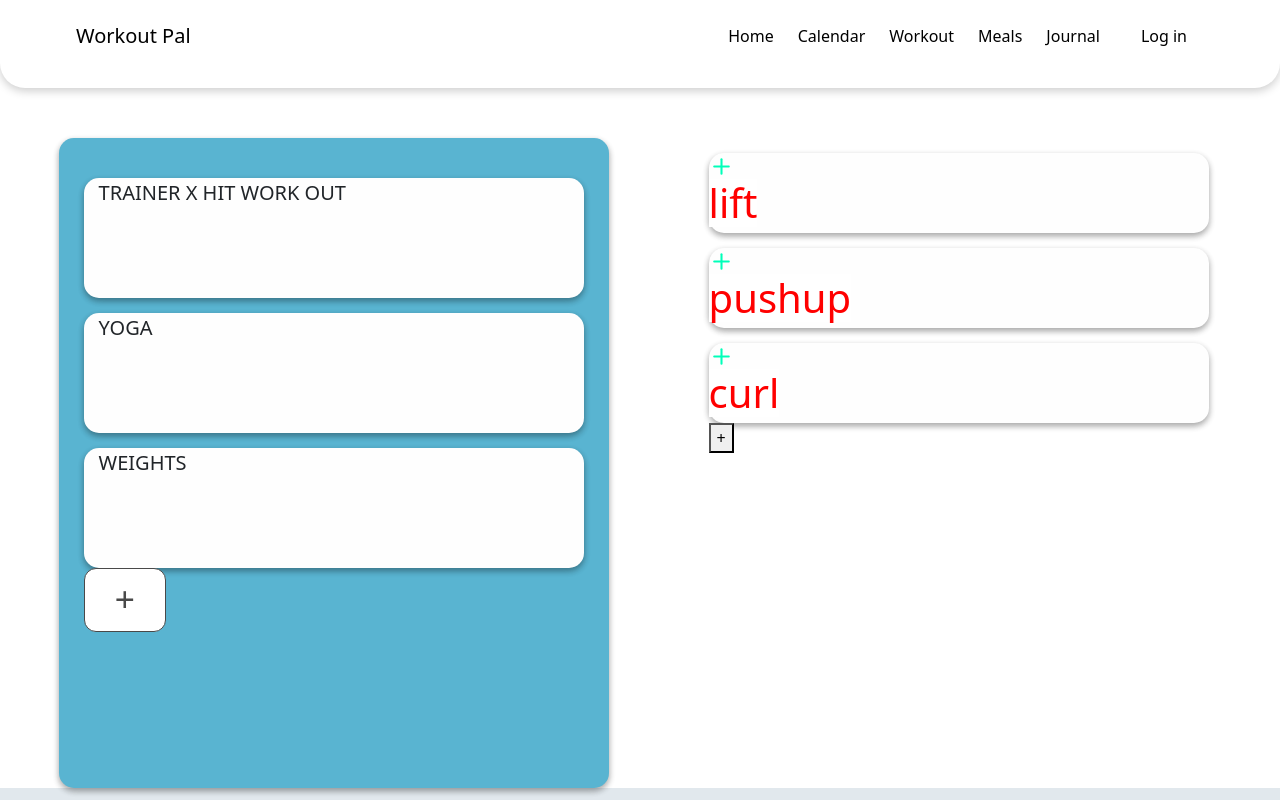
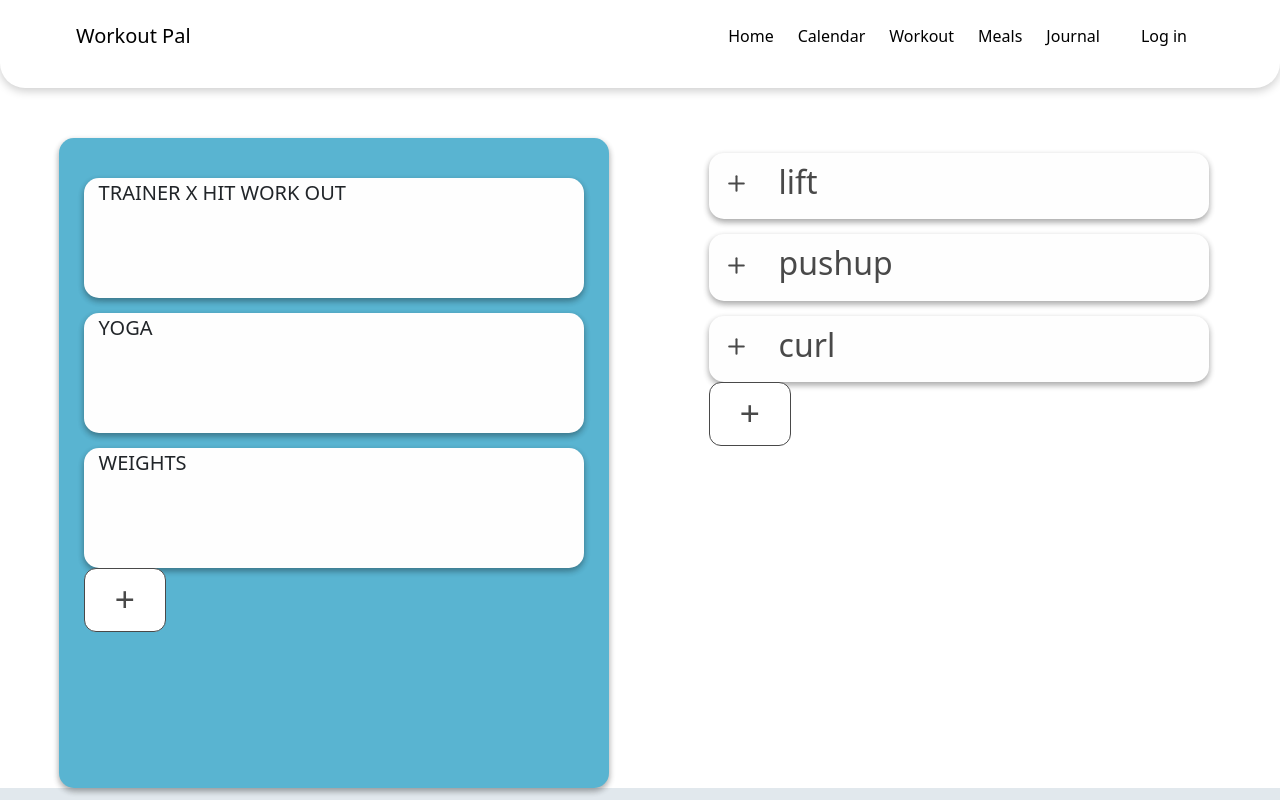
Before and after one commit to Wide-Open-Blue-Ocean/Blue-Ocean, a React app: page /#/workout in a window 1280 px wide. Built offline with nearby package versions, Linux system fonts and the light colour scheme; no server answers; sample sign-in values are in the browser's storage; the HTML template or start-up script is replaced by a standard one.

Commit message:
exercise form complete

```diff
--- a/Sass/layout/_forms.scss
+++ b/Sass/layout/_forms.scss
@@ -62,3 +62,18 @@
   font-Size: 18px;
   margin-left: 70px;
 }
+.inputGeneral {
+  outline: none !important;
+  font-size: 26px;
+  text-align: center;
+  color: #858585;
+  margin-top: 14px;
+  margin-bottom: 14px;
+  margin-left: 6px;
+  height: 60px;
+  width: 400px;
+  background: #F5F5F5;
+  border-radius: 8px;
+  border-style: solid;
+  border-color: #59B4D1
+}
--- a/Sass/pages/_workout.scss
+++ b/Sass/pages/_workout.scss
@@ -40,11 +40,8 @@
   margin-top: 15px;
   background-color: #FEFEFE;
   width: 500px;
-  height: 80px;
   border-radius: 15px;
   box-shadow: 0 3px 6px rgba(0,0,0,0.16), 0 3px 6px rgba(0,0,0,0.23);
-  display: flex;
-  justify-content: space-between;
 }
 
 .actions {
@@ -64,3 +61,15 @@
 .eText {
   margin-left: 15px;
 }
+
+.exerciseItem {
+  display: flex;
+  margin-left: 15px;
+  margin-top: 10px;
+  margin-bottom: 10px;
+}
+
+.symbol1 {
+  margin-top: 7px;
+  margin-right: 30px;
+}
--- a/src/App.jsx
+++ b/src/App.jsx
@@ -1,4 +1,3 @@
-
 import React, { Component } from 'react'
 import Button from '@material-ui/core/Button'
 import { Route, Switch } from 'react-router-dom'
--- /dev/null
+++ b/src/Workout/AddAExercise.jsx
@@ -0,0 +1,77 @@
+import React, { useState } from 'react';
+import Modal from 'react-modal';
+import axios from 'axios';
+import customStyles from '../customStyles/customStyles.jsx';
+
+function AddAExercise (props) {
+  const [modalIsOpen, setIsOpen] = useState(false);
+  const [exercise, setExercise] = useState('Exercise');
+  const [description, setDescription] = useState('Description');
+  const [calories, setCalories] = useState('Calories Burned');
+  const openModal = () => {
+    setIsOpen(true);
+  };
+  const closeModal = () => {
+    setIsOpen(false);
+  };
+  const postExercise = () => {
+    const exercise = { // keys need updating (double check values too)
+      userId: 0,
+      exerciseName: exercise,
+      description: description,
+      calories: calories
+    }
+    axios.post('/workoutSession', exercise) // endpoint needs updating
+    .then(res => console.log(res.data)) // delete later
+  };
+  const handleSubmit = (e) => {
+    e.preventDefault();
+    postExercise();
+    closeModal();
+  };
+  return (
+    <div>
+      <button className="sessionButton" onClick={openModal}>+</button>
+      <Modal
+        isOpen={modalIsOpen}
+        onRequestClose={closeModal}
+        style={customStyles}
+        contentLabel="Example Modal"
+        ariaHideApp={false}
+      >
+      <button className="sessionButton" style={{ fontSize: '16px', marginLeft: '330px' }} onClick={closeModal}>
+      X
+      </button>
+      <form className="modalForm" onSubmit={handleSubmit}>
+        <div className="formInput">
+          <input className="inputGeneral"
+            style={{ color: '#3f3f3f' }}
+            type="text"
+            required
+            placeholder={exercise}
+            onChange={e => setExercise(e.target.value)}
+          />
+          <br/>
+          <input className="inputGeneral"
+            style={{ height: '120px', color: '#3f3f3f' }}
+            type="text"
+            required
+            placeholder={description}
+            onChange={e => setDescription(e.target.value)}
+          />
+          <br/>
+          <input className="inputGeneral"
+            style={{ color: '#3f3f3f' }}
+            type="text"
+            required
+            placeholder={calories}
+            onChange={e => setCalories(e.target.value)}
+          />
+        </div>
+        <input className="Add" style={{ marginLeft: '150px' }} type="submit" value="ADD"/>
+      </form>
+      </Modal>
+    </div>
+  )
+}
+export default AddAExercise;
--- a/src/Workout/Exercise.jsx
+++ b/src/Workout/Exercise.jsx
@@ -1,14 +1,15 @@
-import React from 'react';
+import React, { useState } from 'react';
 import styled from 'styled-components';
 import {IconContext} from 'react-icons';
 import {FiPlus, FiMinus} from 'react-icons/fi';
+import AddAExercise from './AddAExercise.jsx';
 
 // const AccordionSection = style.div``;
 const Wrap = styled.div``;
 const Dropdown = styled.div``;
 
 function Exercise (props) {
-  const [clicked, setClicked] = React.useState(false);
+  const [clicked, setClicked] = useState(false);
   const toggle = (i) => {
     if (clicked === i) {
       return setClicked(null);
@@ -17,31 +18,29 @@ function Exercise (props) {
   }
   return (
     <div>
-      {/* <div className="exerciseCard">
-        <div className="eText">{props.excercise.excercise}</div>
-        <div className="actions">
-          <div className="check">check</div>
-          <div className="remove">remove</div>
-        </div>
-      </div> */}
-      <IconContext.Provider value={{color: '#00FFB9', size: '25px'}}>
+      <IconContext.Provider value={{color: 'rgb(73, 73, 73)', size: '25px'}}>
         {props.excercises.map((excercise, i) => {
           return (
           <div key={i} className="exerciseCard">
-            <Wrap onClick={() => {toggle(i)}} key={i}>
-              <span>{clicked === i ? <FiMinus /> : <FiPlus />}</span>
-              <h1 style={{color: "red"}}>{excercise.excercise}</h1>
+            <Wrap onClick={() => {toggle(i)}} key={i} style={{'display' : 'flex'}}>
+              <div className="exerciseItem">
+                <div className="symbol1"><span>{clicked === i ? <FiMinus /> : <FiPlus />}</span></div>
+                <div><h2 style={{color: 'rgb(73, 73, 73)'}}>{excercise.excercise}</h2></div>
+              </div>
             </Wrap>
+            <div>
             {clicked === i ? (
             <Dropdown>
+              <hr/>
               <p>{excercise.description}</p>
             </Dropdown>
             ) : null}
+            </div>
           </div>
           )
         })}
       </IconContext.Provider>
-      <button>+</button>
+      <AddAExercise />
     </div>
   )
 }
--- a/src/components/workout.js
+++ b/src/components/workout.js
@@ -1,17 +1,17 @@
-import React from 'react'
+import React, { useState, useEffect } from 'react'
 import axios from 'axios'
 import Card from '../Workout/Card.jsx'
 import AddASession from '../Workout/AddASession.jsx'
 import Exercise from '../Workout/Exercise.jsx'
 
 function Workout (props) {
-  const [sessions, setSessions] = React.useState([])
-  const [excercises, setExcercises] = React.useState(
+  const [sessions, setSessions] = useState([])
+  const [excercises, setExcercises] = useState(
     [{ excercise: 'lift', description: 'lift 100 weights and such' },
     { excercise: 'pushup', description: '20 push ups' },
     { excercise: 'curl', description: '40 curls' }])
 
-  React.useEffect(() => {
+  useEffect(() => {
     setSessions([{ sessionName: 'trainer x hit work out' }, { sessionName: 'yoga' }, { sessionName: 'weights' }])
     // axios.get('/workoutSession', {params: {userId : 0, date: 20210712}})
     //   .then((result) => {
@@ -21,9 +21,9 @@ function Workout (props) {
 
   const cardOnClick = () => {
     setExcercises(
-      [{ excercise: 'lift', description: 'lift 100 weights and such' },
-        { excercise: 'pushup', description: '20 push ups' },
-        { excercise: 'curl', description: '40 curls' }])
+      [{ excercise: 'new1', description: 'lift 100 weights and such' },
+        { excercise: 'new2', description: '20 push ups' },
+        { excercise: 'nre4', description: '40 curls' }])
   }
 
   return (
@@ -38,7 +38,7 @@ function Workout (props) {
           </div>
         </div>
         <div className="excercises">
-        <Exercise excercises={excercises} />
+          <Exercise excercises={excercises} />
         </div>
       </div>
     </div>
```
